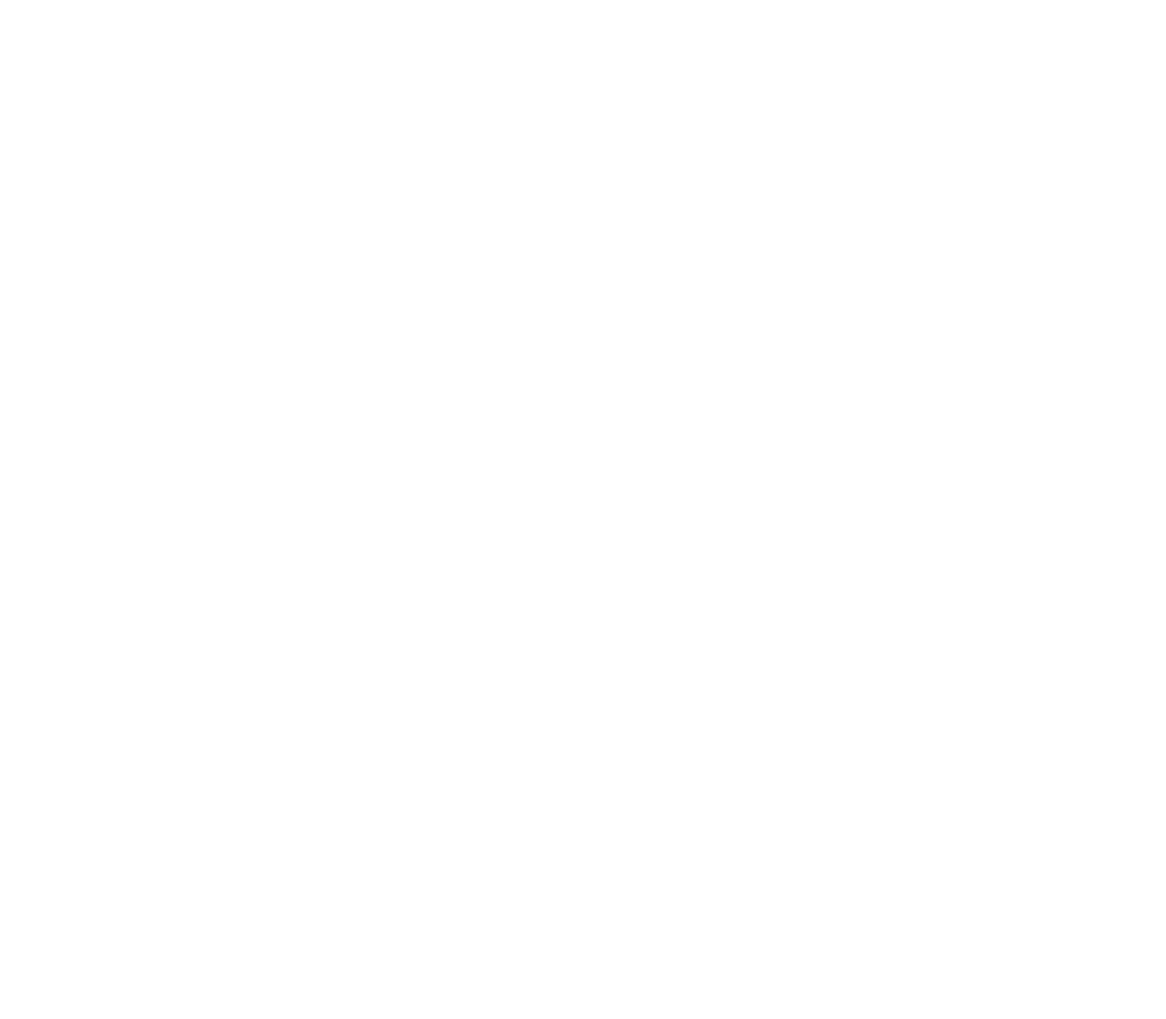
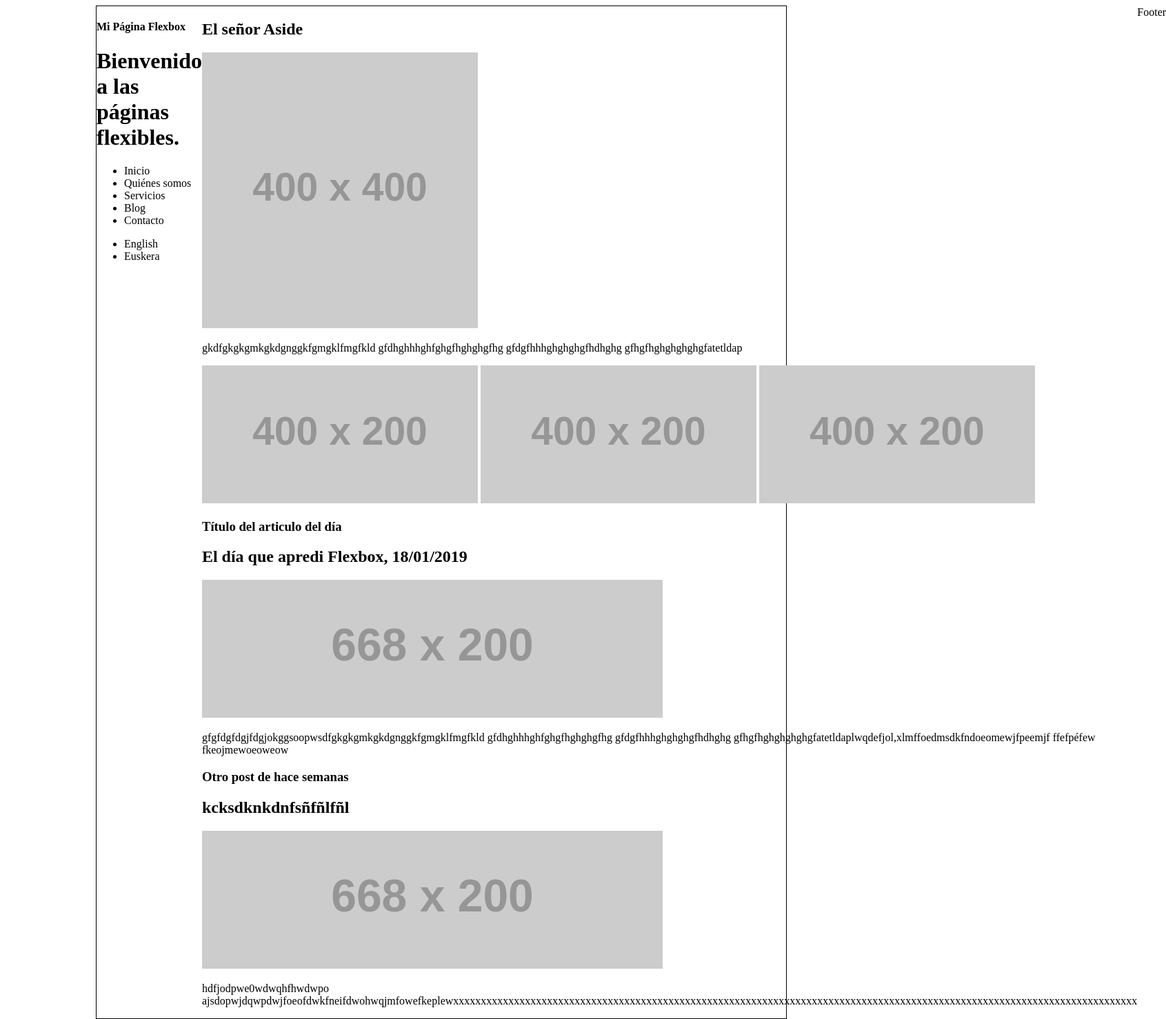
Before and after one commit to VeronicaRuizBautista/practicaConFlex, a plain HTML site: page index.html in a window 1280 px wide. Shown: the whole page at 69% size, 1691 px wide, since content can reach past the window. Before the commit the page ends 800 px from the top, so only its background shows below. Drawn offline with Linux system fonts and the light colour scheme; placeholder pictures from the web are drawn by us.

Commit message:
feat: :sparkles: Estructura html
Se creo contenido para la estructura html.

```diff
--- a/css/style.css
+++ b/css/style.css
@@ -0,0 +1,8 @@
+@import url(variables.css);
+.body {
+    display: flex;
+    margin: auto;
+    inset: 0;
+    border: 1px solid black;
+    width: 1000px;
+}
--- a/css/variables.css
+++ b/css/variables.css
@@ -0,0 +1,3 @@
+:root {
+
+}
--- a/index.html
+++ b/index.html
@@ -3,10 +3,61 @@
 <head>
     <meta charset="UTF-8">
     <meta name="viewport" content="width=device-width, initial-scale=1.0">
-    <title>Document</title>
+    <title>Ejercicio_7</title>
     <link rel="stylesheet" href="./css/style.css">
 </head>
 <body>
+    <div class="body">
+        <header>
+            <div class="titulo">
+                <h4>Mi Página Flexbox</h4>
+                <h1>Bienvenido a las páginas flexibles.</h1>
+            </div>
+            <div class="menu">
+                <ul>
+                    <li>Inicio</li>
+                    <li>Quiénes somos</li>
+                    <li>Servicios</li>
+                    <li>Blog</li>
+                    <li>Contacto</li>
+                </ul>
+                <ul>
+                    <li>English</li>
+                    <li>Euskera</li>
+                </ul>
+            </div>
+        </header>
+        <main>
+            <aside>
+                <h2>El señor Aside</h2>
+                <img src="https://via.placeholder.com/400x400" alt="Marcador de posicion">
+                <p>gkdfgkgkgmkgkdgnggkfgmgklfmgfkld
+                    gfdhghhhghfghgfhghghgfhg
 
+                    gfdgfhhhghghghgfhdhghg
+                    gfhgfhghghghghgfatetldap
+                </p>
+                <img src="https://via.placeholder.com/400x200" alt="Marcador de posicion">
+                <img src="https://via.placeholder.com/400x200" alt="Marcador de posicion">
+                <img src="https://via.placeholder.com/400x200" alt="Marcador de posicion">
+            </aside>
+            <section>
+                <article>
+                    <h3>Título del articulo del día</h3>
+                    <h2>El día que apredi Flexbox, 18/01/2019</h2>
+                    <img src="https://via.placeholder.com/668x200" alt="Marcador de posicion">
+                    <p>gfgfdgfdgjfdgjokggsoopwsdfgkgkgmkgkdgnggkfgmgklfmgfkld gfdhghhhghfghgfhghghgfhg gfdgfhhhghghghgfhdhghg gfhgfhghghghghgfatetldaplwqdefjol,xlmffoedmsdkfndoeomewjfpeemjf ffefpéfew fkeojmewoeoweow</p>
+                </article>
+                <article>
+                    <h3>Otro post de hace semanas</h3>
+                    <h2>kcksdknkdnfsñfñlfñl</h2>
+                    <img src="https://via.placeholder.com/668x200" alt="Marcador de posicion">
+                    <p>hdfjodpwe0wdwqhfhwdwpo ajsdopwjdqwpdwjfoeofdwkfneifdwohwqjmfowefkeplewxxxxxxxxxxxxxxxxxxxxxxxxxxxxxxxxxxxxxxxxxxxxxxxxxxxxxxxxxxxxxxxxxxxxxxxxxxxxxxxxxxxxxxxxxxxxxxxxxxxxxxxxxxxxxxxxxxxxxxxxxxxx
+                    </p>
+                </article>
+            </section>
+        </main>
+        <footer>Footer</footer>
+    </div>
 </body>
 </html>
```
Also changed, not shown: storage/img/ejercicio_7.PNG (added).
